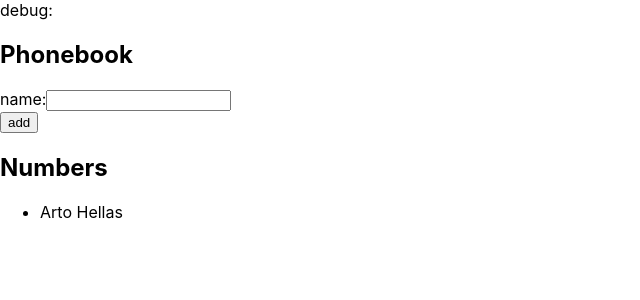
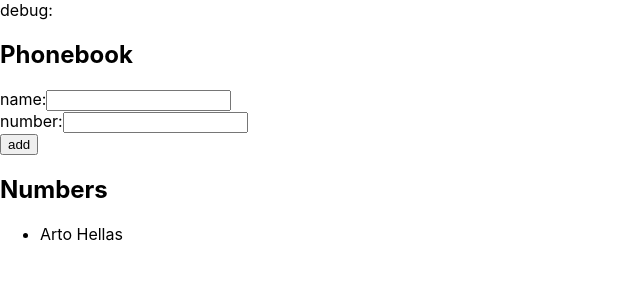
Before and after one commit to vami67/fullstack-hy2020_palautusrepositorio, a React (Create React App) app in the folder osa2/puhelinluettelo/: page / in a window 1280 px wide. Shown: the top 300 px of the page, without its empty margins (0-640 px from the left). Built offline with nearby package versions, Linux system fonts and the light colour scheme.

Commit message:
2.8: puhelinluettelo step3

```diff
--- a/osa2/puhelinluettelo/src/App.js
+++ b/osa2/puhelinluettelo/src/App.js
@@ -6,15 +6,22 @@ const App = () => {
     { name: 'Arto Hellas' }
   ])
   const [newName, setNewName] = useState('')
+  const [newNumber, setNewNumber] = useState('')
 
   const handleNameChange = (event) => {
     setNewName(event.target.value)
   }
 
+  const handleNumberChange = (event) => {
+    setNewNumber(event.target.value)
+  }
+
+
   const addPerson = (event) => {
     event.preventDefault()
     const personObject = {
       name: newName,
+      number: newNumber,
     }
 
     let exists = persons.find((person) => person.name === personObject.name)
@@ -25,6 +32,7 @@ const App = () => {
       setPersons(persons.concat(personObject))
     }
     setNewName('')
+    setNewNumber('')
   }
 
   return (
@@ -37,6 +45,13 @@ const App = () => {
           <input
             value={newName}
             onChange={handleNameChange}
+          />
+        </div>
+        <div>
+          number:
+          <input
+            value={newNumber}
+            onChange={handleNumberChange}
           />
         </div>
         <div>
--- a/osa2/puhelinluettelo/src/components/Person.js
+++ b/osa2/puhelinluettelo/src/components/Person.js
@@ -2,7 +2,7 @@ import React from 'react'
 
 const Person = ({ person }) => {
   return (
-    <li>{person.name}</li>
+    <li>{person.name} {person.number}</li>
   )
 }
 
```
